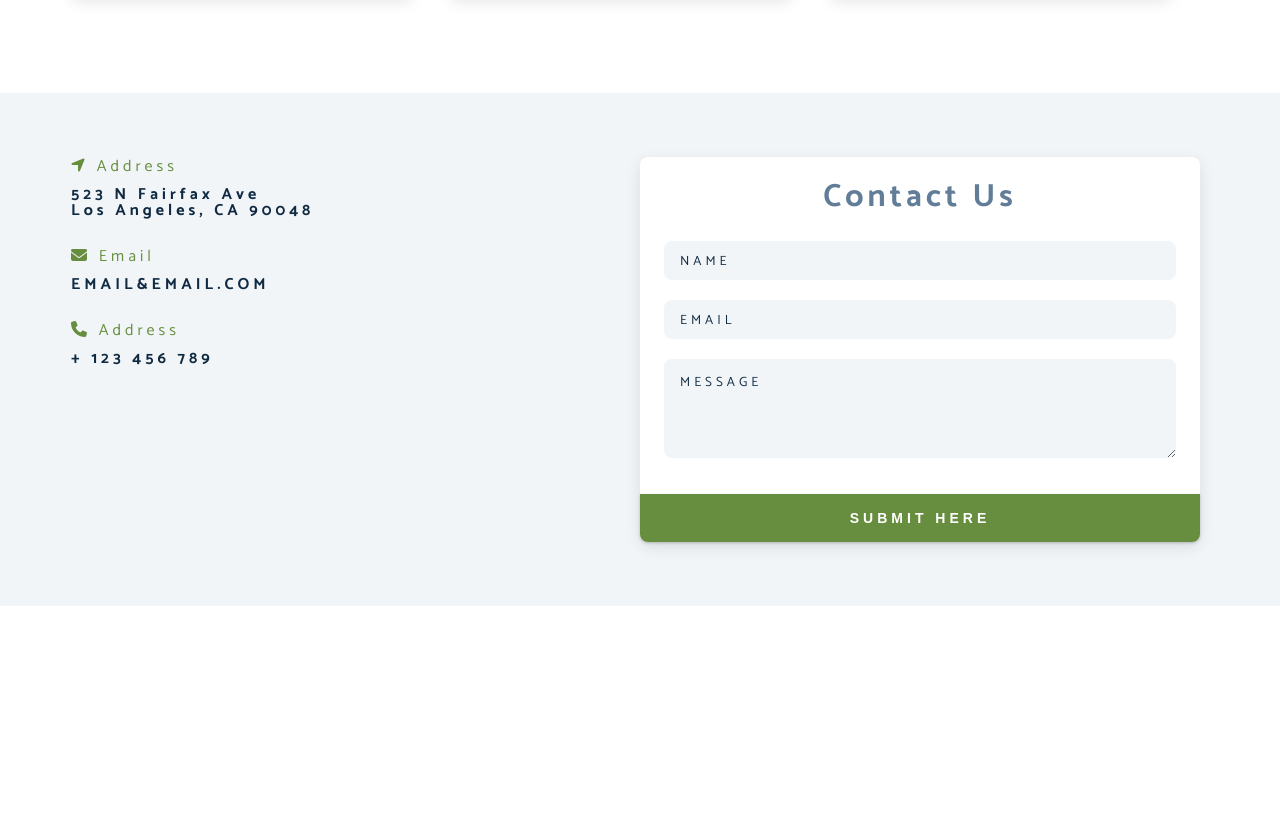
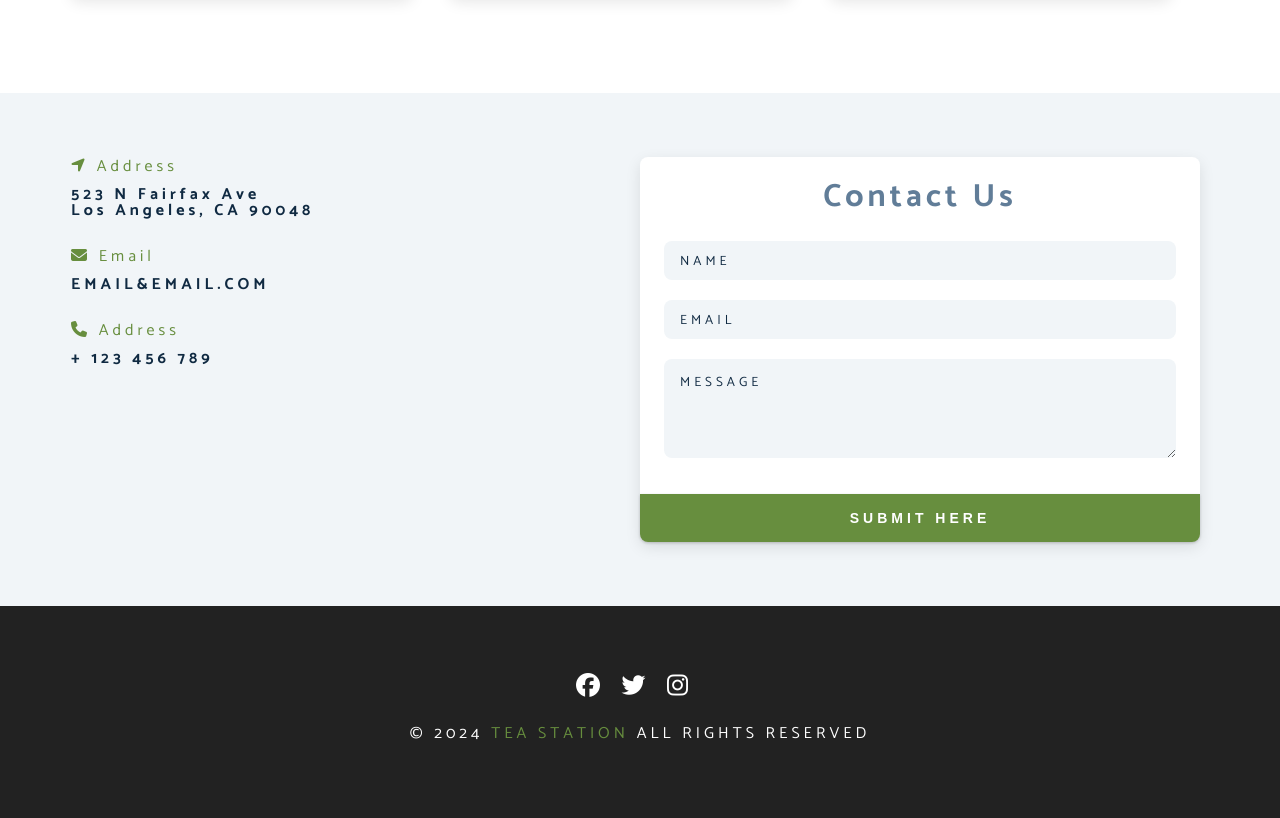
Before and after one commit to brijeshkumar16/html-css-tea-station, a plain HTML site: page index.html in a window 1280 px wide. Shown: the part 2778-3596 px from the top of the page. Before the commit the page ends 3384 px from the top, so only its background shows below. Drawn offline with Linux system fonts and the light colour scheme; a web font is replaced by a local one.

Commit message:
feat: Footer > Create UI

```diff
--- a/assets/css/main.css
+++ b/assets/css/main.css
@@ -433,3 +433,28 @@ header .banner button {
     width: 50%;
   }
 }
+
+/* Footer */
+footer {
+  background-color: #222;
+  color: var(--clr-white);
+  text-align: center;
+}
+footer .social-icon {
+  margin-bottom: 1.25rem;
+}
+footer .social-icon a {
+  font-size: 1.5rem;
+  color: var(--clr-white);
+  margin-right: 1rem;
+  transition: var(--transition);
+}
+footer .social-icon a:hover {
+  color: var(--clr-primary);
+}
+footer h4 {
+  font-weight: 400;
+}
+footer h4 .company {
+  color: var(--clr-primary);
+}
--- a/assets/js/app.js
+++ b/assets/js/app.js
@@ -0,0 +1,2 @@
+const date = document.getElementById('date');
+date.innerHTML = new Date().getFullYear();
--- a/index.html
+++ b/index.html
@@ -219,6 +219,24 @@
       </div>
     </section>
 
+    <!-- Footer -->
+
+    <footer>
+      <div class="section-center">
+        <div class="social-icon">
+          <a href="#">
+            <i class="fab fa-facebook"></i>
+          </a>
+          <a href="#">
+            <i class="fab fa-twitter"></i>
+          </a>
+          <a href="#">
+            <i class="fab fa-instagram"></i>
+          </a>
+        </div>
+        <h4>&copy; <span id="date"></span> <span class="company">TEA STATION</span> ALL RIGHTS RESERVED</h4>
+      </div>
+    </footer>
     <script src="./assets/js/app.js"></script>
   </body>
 </html>
```
